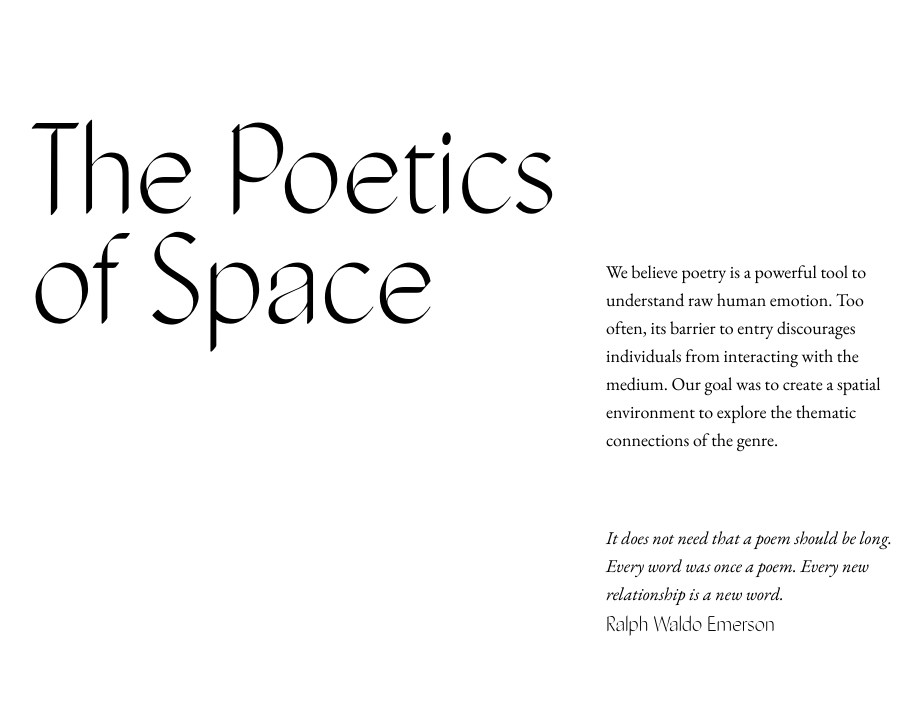
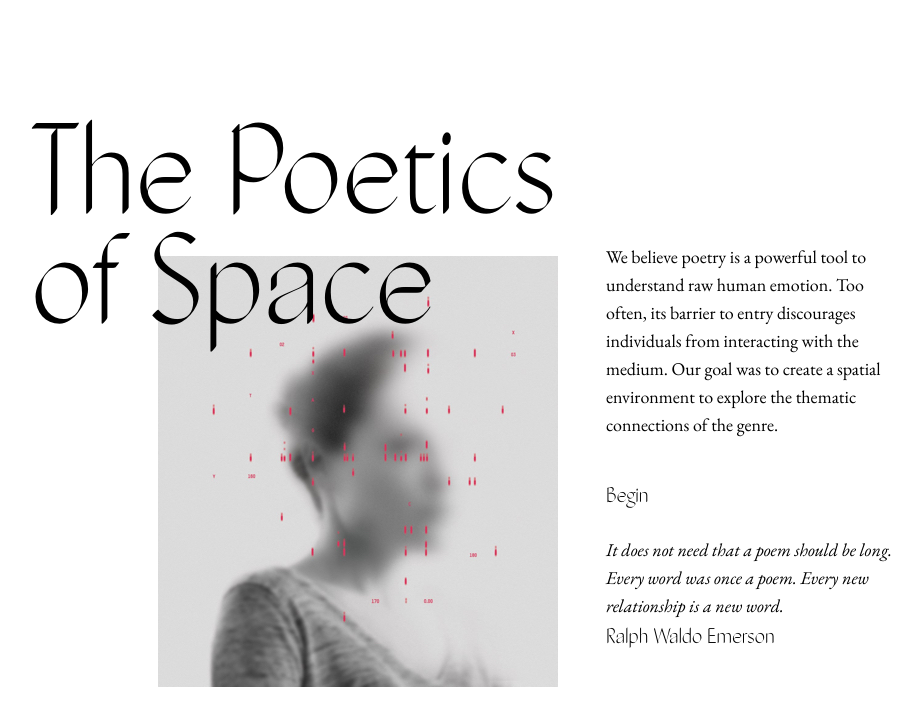
Before and after one commit to applebynj/hackdartmouth2018, a website built with webpack: page index.html in a window 1280 px wide. Shown: the whole page, without its empty margins (98-1020 px from the left). Built offline with nearby package versions, Linux system fonts and the light colour scheme.

Commit message:
added placeholder illustration and button

```diff
--- a/index.html
+++ b/index.html
@@ -48,12 +48,14 @@
             }
 
 						.home-header__container{
+							position: relative;
 							width: 80%;
 							margin-left: 10vw;
 							margin-top: 10vw;
 						}
 
 						.home-header__text {
+							position: absolute;
 							font: 200 120px "Frauen", sans-serif;
 							color: #000000;
 							text-align: left;
@@ -62,9 +64,9 @@
 
 						.home__paragraph-container {
 							margin-left: 55vw;
-							margin-top: -90px;
-							padding-bottom: 30px;
+							margin-top: -35vw;
 							width: 300px;
+							margin-bottom: 0vw;
 						}
 
 						.home__quote {
@@ -78,6 +80,7 @@
 							font: 200 20px "Frauen", sans-serif;
 							color: #000000;
 							text-align: left;
+							margin-bottom: 20px;
 						}
 
 						.home__paragraph {
@@ -88,9 +91,12 @@
 							line-height: 28px;
 						}
 
-            #instructions {
+						.illustration {
+							display: inline;
+							margin-left: 10vw;
+							margin-top: 10vw;
+						}
 
-			}
 
             #poem {
 
@@ -112,6 +118,7 @@
         <div id="blocker">
             <div id="instructions" class="home-header__container">
                   <div class="home-header__text">The Poetics <br>of Space</div>
+									<img class="illustration" src="./src/static/placeholder-illustration.jpg">
             </div>
 						<div class="home__paragraph-container">
 							<div class="home__paragraph">
@@ -119,6 +126,9 @@
 							</div>
 						</div>
 						<div class="home__quote">
+							<div class="home__quote-attribution">
+								Begin
+							</div>
 							<div class="home__paragraph">
 								<i>It does not need that a poem should be long. Every word was once a poem. Every new relationship is a new word.</i>
 							</div>
```
Also changed, not shown: src/static/placeholder-illustration.jpg (added).
